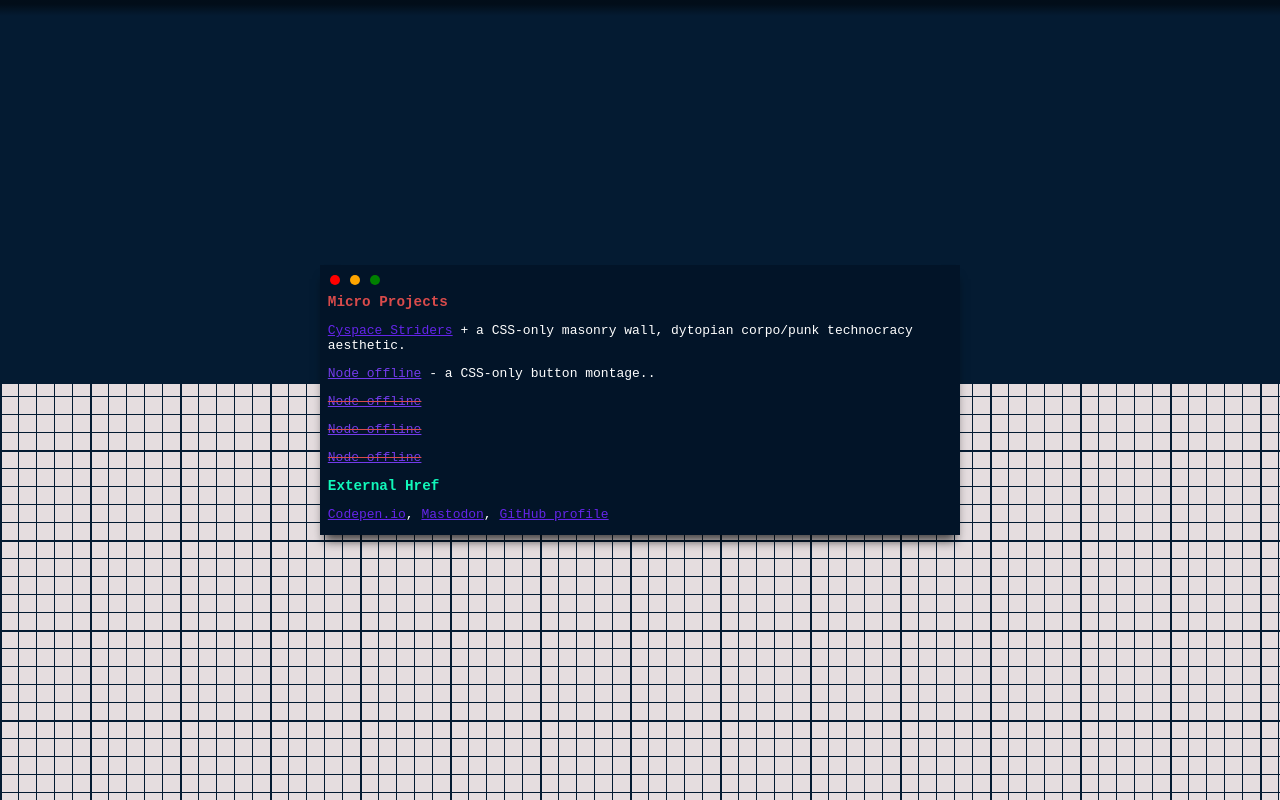
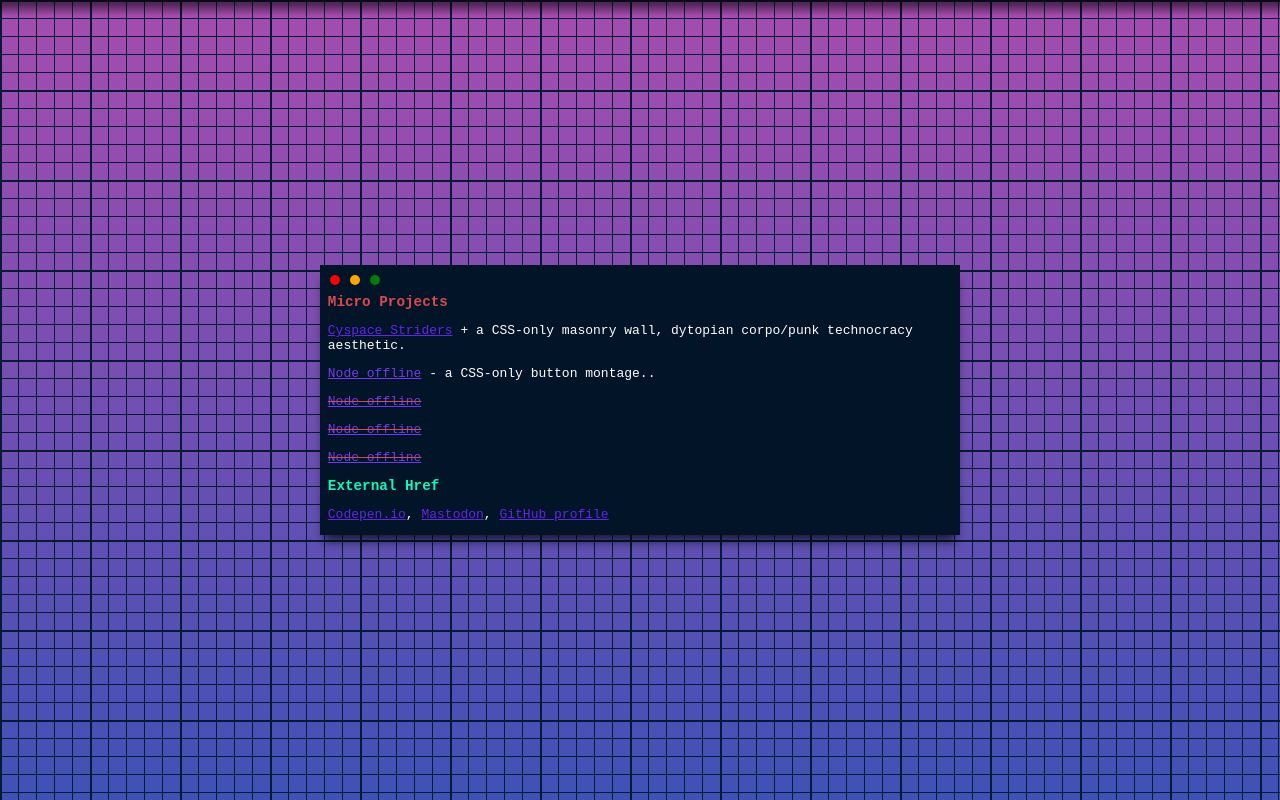
Before and after one commit to GRibbans/gribbans.github.io, a website: page index.html in a window 1280 px wide. Drawn offline with Linux system fonts and the light colour scheme.

Commit message:
neon-bright the background

```diff
--- a/style.css
+++ b/style.css
@@ -2,7 +2,8 @@ body {
     padding: 0px;
     margin: 0px;
     font-family:monospace;
-    background: linear-gradient(to top, #e5dddf 52%, #041b32 48%);
+    background: linear-gradient(180deg, rgb(166 76 175) 0, #3F51B5 100%)
+      /* background: linear-gradient(to top, #e5dddf 52%, #041b32 48%); */
 
 }
 
```
